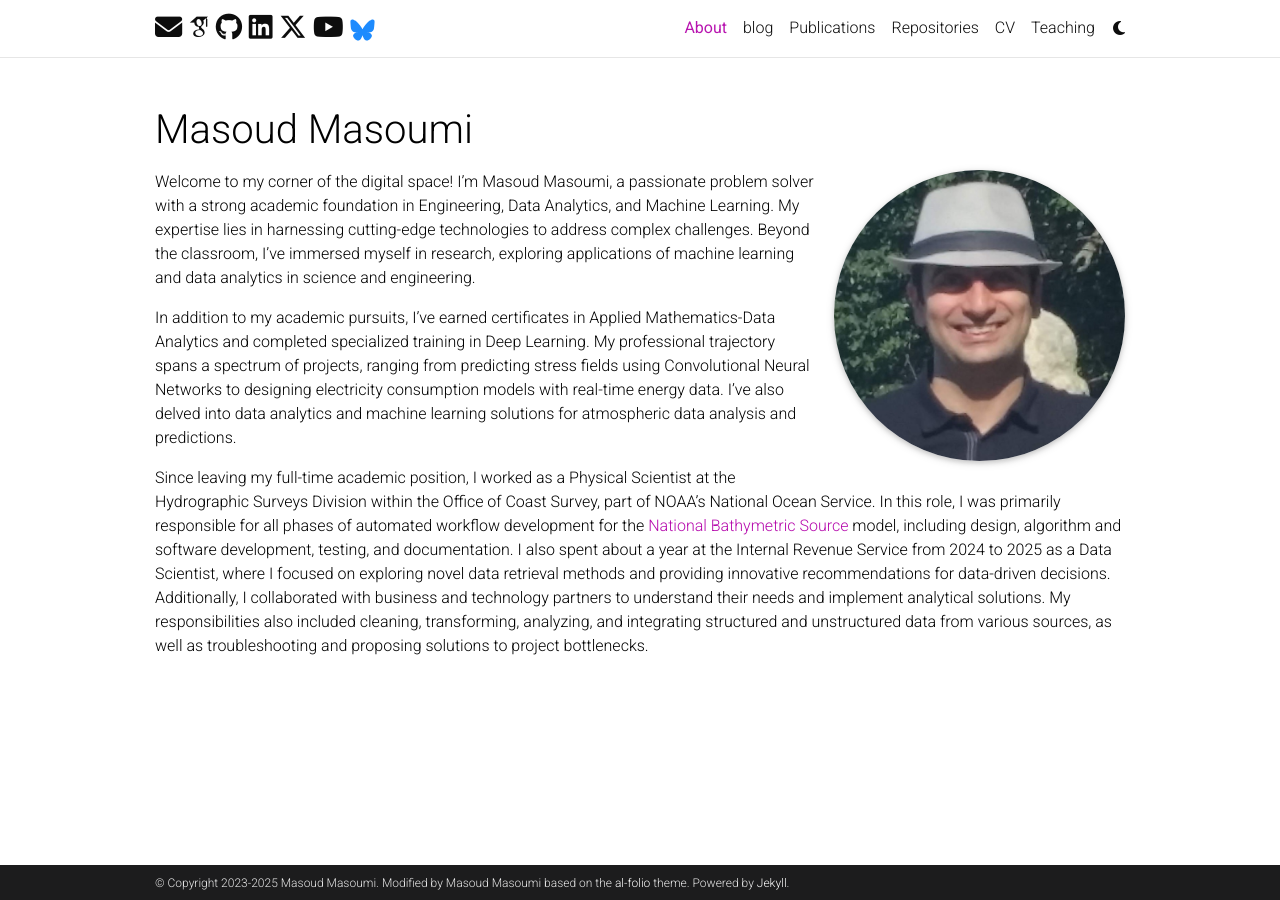
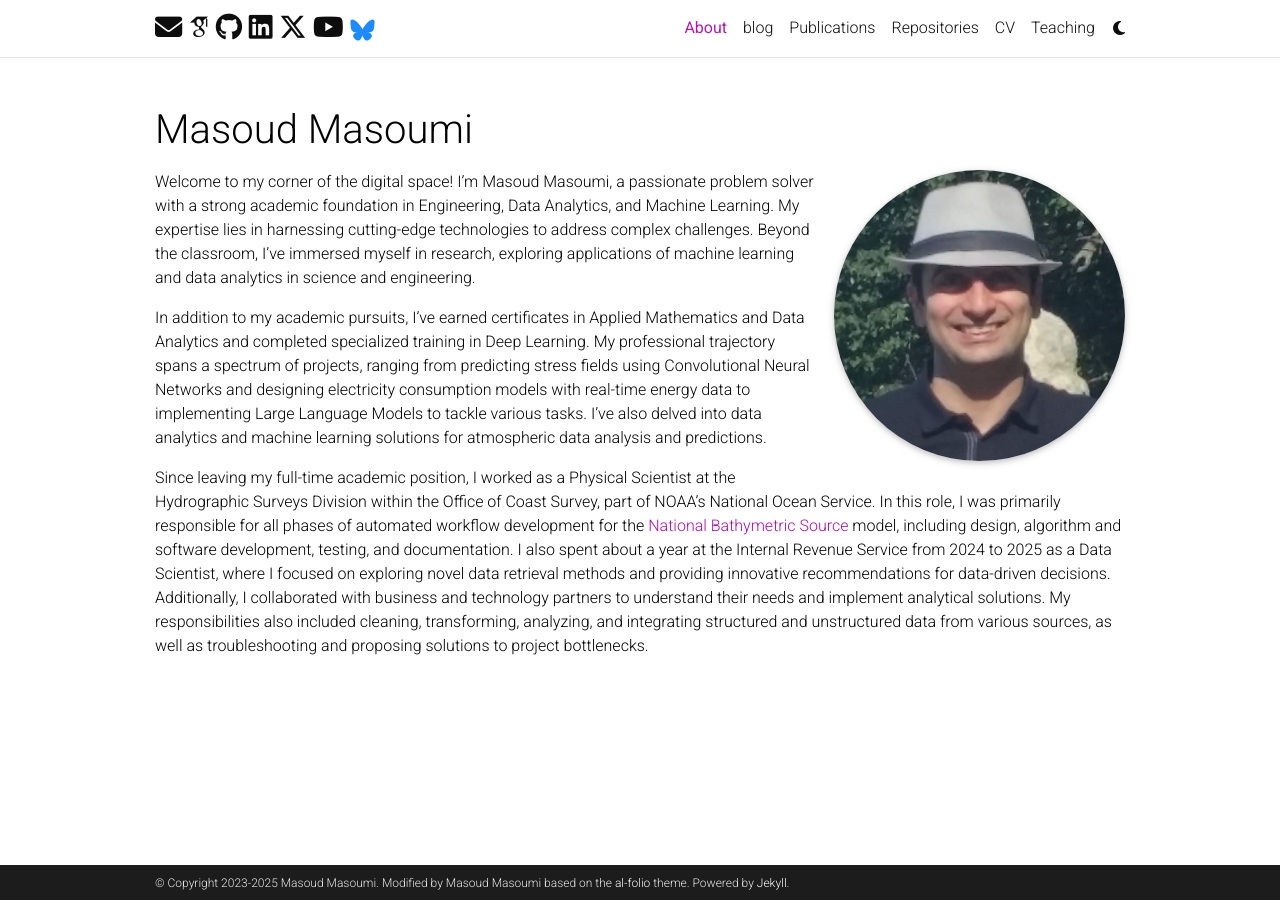
Before and after one commit to MasoudMiM/masoudmim.github.io, a Jekyll site: the page built from _pages/about.md, in a window 1280 px wide. Built offline with Jekyll 4.4.1, drawn with Linux system fonts in a browser that asks for light colours; full-size pictures stand in for the smaller copies a plugin makes; some web fonts are replaced; comment, search, counter and statistics services are not loaded; a style sheet for code colours, icons or effects is not loaded.

Commit message:
improved about me section

```diff
--- a/_pages/about.md
+++ b/_pages/about.md
@@ -21,6 +21,6 @@ social: true  # includes social icons at the bottom of the page
 
 Welcome to my corner of the digital space! I'm Masoud Masoumi, a passionate problem solver with a strong academic foundation in Engineering, Data Analytics, and Machine Learning. My expertise lies in harnessing cutting-edge technologies to address complex challenges. Beyond the classroom, I've immersed myself in research, exploring applications of machine learning and data analytics in science and engineering.
 
-In addition to my academic pursuits, I've earned certificates in Applied Mathematics-Data Analytics and completed specialized training in Deep Learning. My professional trajectory spans a spectrum of projects, ranging from predicting stress fields using Convolutional Neural Networks to designing electricity consumption models with real-time energy data. I've also delved into data analytics and machine learning solutions for atmospheric data analysis and predictions.
+In addition to my academic pursuits, I've earned certificates in Applied Mathematics and Data Analytics and completed specialized training in Deep Learning. My professional trajectory spans a spectrum of projects, ranging from predicting stress fields using Convolutional Neural Networks and designing electricity consumption models with real-time energy data to implementing Large Language Models to tackle various tasks. I've also delved into data analytics and machine learning solutions for atmospheric data analysis and predictions.
 
 Since leaving my full-time academic position, I worked as a Physical Scientist at the Hydrographic Surveys Division within the Office of Coast Survey, part of NOAA’s National Ocean Service. In this role, I was primarily responsible for all phases of automated workflow development for the [National Bathymetric Source](https://registry.opendata.aws/noaa-bathymetry) model, including design, algorithm and software development, testing, and documentation. I also spent about a year at the Internal Revenue Service from 2024 to 2025 as a Data Scientist, where I focused on exploring novel data retrieval methods and providing innovative recommendations for data-driven decisions. Additionally, I collaborated with business and technology partners to understand their needs and implement analytical solutions. My responsibilities also included cleaning, transforming, analyzing, and integrating structured and unstructured data from various sources, as well as troubleshooting and proposing solutions to project bottlenecks.
```
